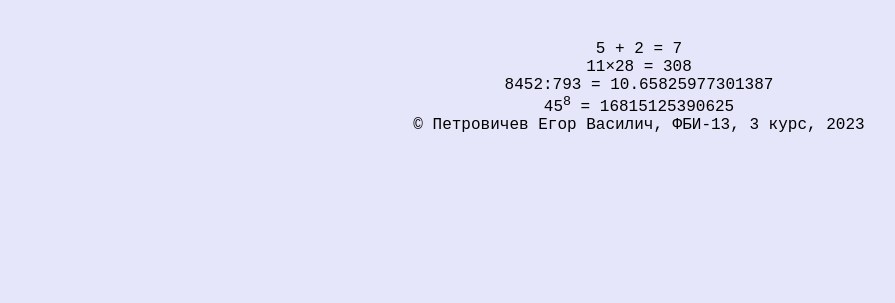
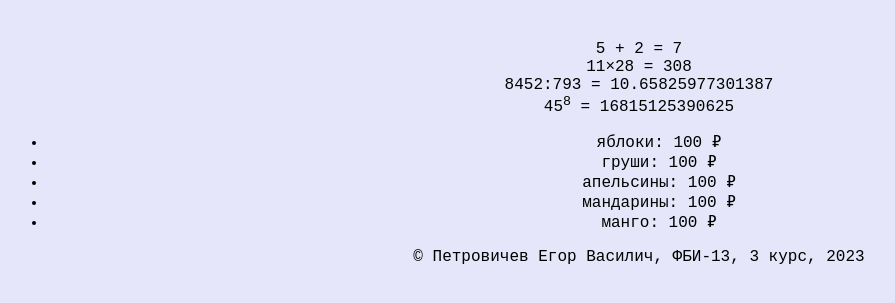
Before and after one commit to Helsey07/Web-Programming-labs-2-well, a Flask app: page /lab2/example in a window 1280 px wide. Shown: the part 46-349 px from the top of the page, without its empty margins (1-896 px from the left). Run offline with Flask 3, Linux system fonts and the light colour scheme.

Commit message:
цикл в шаблоне

```diff
--- a/app.py
+++ b/app.py
@@ -192,4 +192,13 @@ def example():
     group = 'ФБИ-13'
     course = '3 курс'
 
-    return render_template('example.html', name=name, number_lab=number_lab, group=group, course=course)
+    fruits = [
+        {'name': 'яблоки','price': 100},
+        {'name':'груши', 'price': 100},
+        {'name':'апельсины', 'price': 100},
+        {'name':'мандарины', 'price': 100},
+        {'name':'манго', 'price': 100}
+    ]
+
+    return render_template('example.html', name=name, number_lab=number_lab, group=group, course=course,
+                           fruits=fruits)
--- a/templates/example.html
+++ b/templates/example.html
@@ -24,6 +24,11 @@
         11×28 = {{11*28}}<br>
         8452:793 = {{8452/793}}<br>
         45<sup>8</sup> = {{45**8}} <br>
+        <ul>
+            {% for f in fruits %}
+            <li>{{ f.name }}: {{ f.price }} &#8381</li>
+            {% endfor %}
+        </ul>
     </main>
 
     <footer>
```
